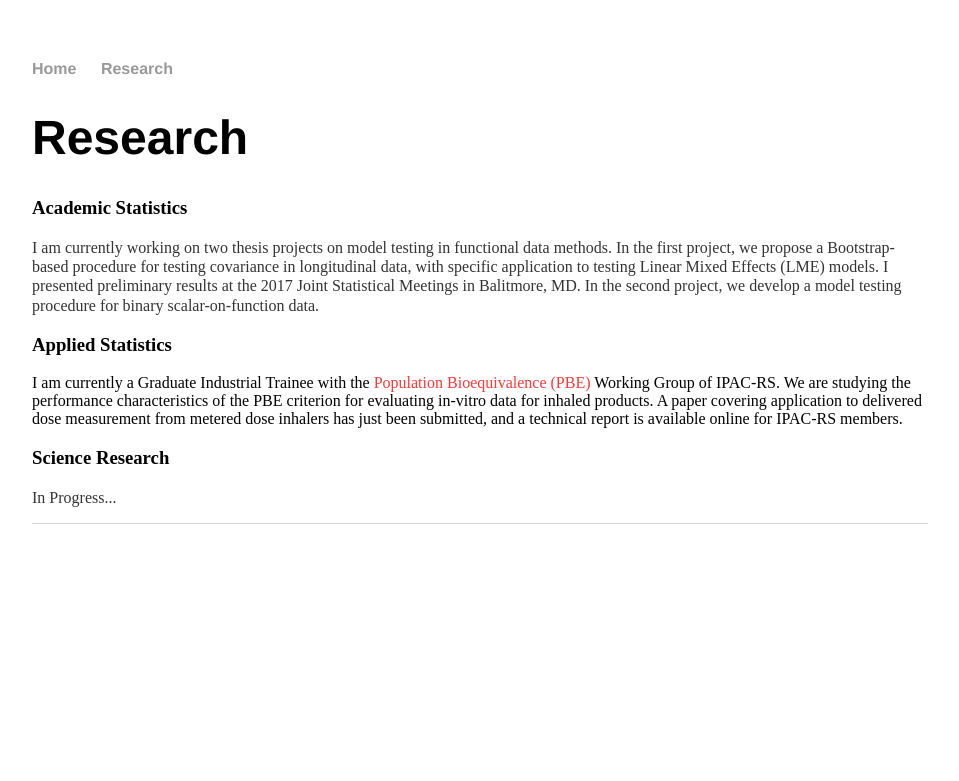
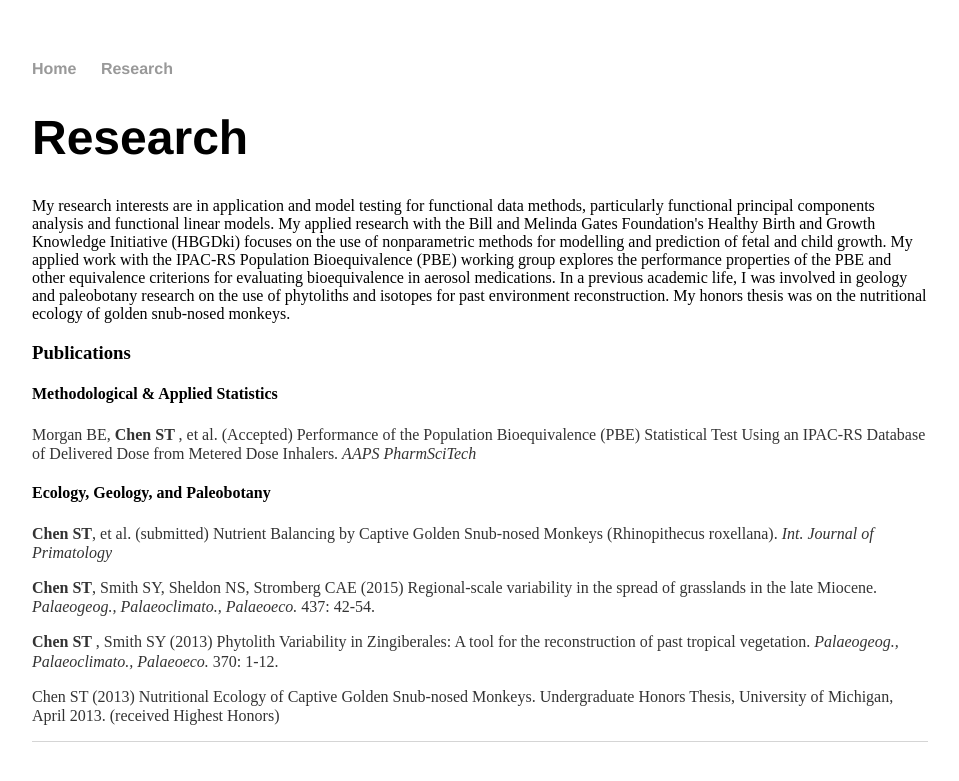
Before and after one commit to stchen3/stchen3.github.io, a Jekyll site: the page built from research/index.html, in a window 1280 px wide. Shown: the top 781 px of the page, without its empty margins (160-1119 px from the left). Built offline with Jekyll 4.4.1, drawn with Linux system fonts in a browser that asks for light colours.

Commit message:
Update index.html

```diff
--- a/research/index.html
+++ b/research/index.html
@@ -5,19 +5,41 @@ title: Research
 <div class="blurb">
 	<h1>Research</h1>
 
-	<h3> Academic Statistics </h3>
-	<p>I am currently working on two thesis projects on model testing in functional data methods.
-	In the first project, we propose a Bootstrap-based procedure for testing covariance in longitudinal data, with specific application to testing Linear Mixed Effects (LME) models.
-	I presented preliminary results at the 2017 Joint Statistical Meetings in Balitmore, MD.
-	In the second project, we develop a model testing procedure for binary scalar-on-function data.
+	My research interests are in application and model testing for functional data methods, particularly functional principal
+	components analysis and functional linear models.
+	My applied research with the Bill and Melinda Gates Foundation's Healthy Birth and Growth Knowledge Initiative (HBGDki)
+	focuses on the use of nonparametric methods for modelling and prediction of fetal and child growth.
+	My applied work with the IPAC-RS Population Bioequivalence (PBE) working group explores the performance properties of
+	the PBE and other equivalence criterions for evaluating bioequivalence in aerosol medications.
+
+	In a previous academic life, I was involved in geology and paleobotany research on the use of phytoliths and isotopes
+	for past environment reconstruction. My honors thesis was on the nutritional ecology of golden snub-nosed monkeys.
+
+	<h3> Publications </h3>
+	<h4> Methodological & Applied Statistics </h4>
+	<p> Morgan BE, <b> Chen ST </b>, et al. (Accepted)
+	Performance of the Population Bioequivalence (PBE) Statistical Test Using an IPAC-RS Database of Delivered Dose from Metered Dose Inhalers.
+	<i> AAPS PharmSciTech </i>
 	</p>
 
-	<h3> Applied Statistics </h3>
-	I am currently a Graduate Industrial Trainee with the <a href="http://ipacrs.org/strategic-initiatives/ba-be-ivic-clinical/pbe-working-group/" target="blank"><font color=#FF3636>Population Bioequivalence (PBE) </font></a> Working Group of IPAC-RS.
-	We are studying the performance characteristics of the PBE criterion for evaluating in-vitro data for inhaled products.
-	A paper covering application to delivered dose measurement from metered dose inhalers has just been submitted, and a technical report is available online for IPAC-RS members.
+	<h4> Ecology, Geology, and Paleobotany </h4>
+	<p> <b> Chen ST</b>, et al. (submitted)
+	Nutrient Balancing by Captive Golden Snub-nosed Monkeys (Rhinopithecus roxellana).
+	<i> Int. Journal of Primatology </i>
+	</p>
 
-	<h3> Science Research </h3>
-	<p> In Progress...
+	<p> <b> Chen ST</b>, Smith SY, Sheldon NS, Stromberg CAE (2015)
+	Regional-scale variability in the spread of grasslands in the late Miocene.
+		<i> Palaeogeog., Palaeoclimato., Palaeoeco. </i> 437: 42-54.
+	</p>
+
+	<p> <b> Chen ST </b>, Smith SY (2013)
+	Phytolith Variability in Zingiberales: A tool for the reconstruction of past tropical vegetation.
+		<i> Palaeogeog., Palaeoclimato., Palaeoeco.</i> 370: 1-12.
+	</p>
+
+	<p> Chen ST (2013)
+	Nutritional Ecology of Captive Golden Snub-nosed Monkeys.
+	Undergraduate Honors Thesis, University of Michigan, April 2013. (received Highest Honors)
 	</p>
 </div><!-- /.blurb -->
```
